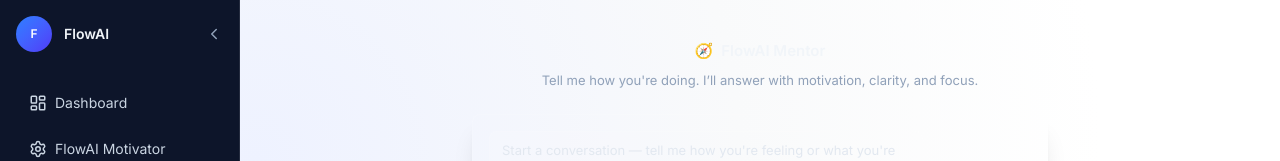
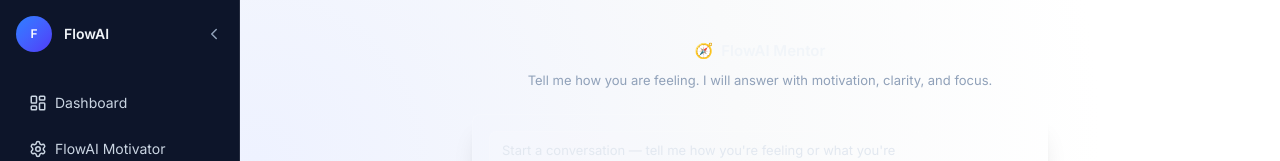
Before and after one commit to michelrosettaa/FlowAi, a Next.js app: page /app/mentor in a window 1280 px wide. Shown: the top 161 px of the page. Built offline with nearby package versions, Linux system fonts and the light colour scheme.

Commit message:
Fix ESLint build failures: theme context, AppShell, Links, icons

```diff
--- a/app/app/mentor/page.tsx
+++ b/app/app/mentor/page.tsx
@@ -22,7 +22,7 @@
     const replyMsg = {
       from: "mentor" as const,
       text:
-        "I hear you. Let's lock in one win today. Pick ONE thing that moves you forward, and I'll help you protect time for it. 💪",
+        "I hear you. Let's lock in one win today. Pick ONE thing that moves you forward, and I will help you protect time for it. 💪",
     };
 
     setMessages((prev) => [...prev, userMsg, replyMsg]);
@@ -41,7 +41,7 @@
             <span>FlowAI Mentor</span>
           </div>
           <div className="text-[13px] text-slate-400 mt-2">
-            Tell me how you're doing. I’ll answer with motivation,
+            Tell me how you are feeling. I will answer with motivation,
             clarity, and focus.
           </div>
         </div>
```
